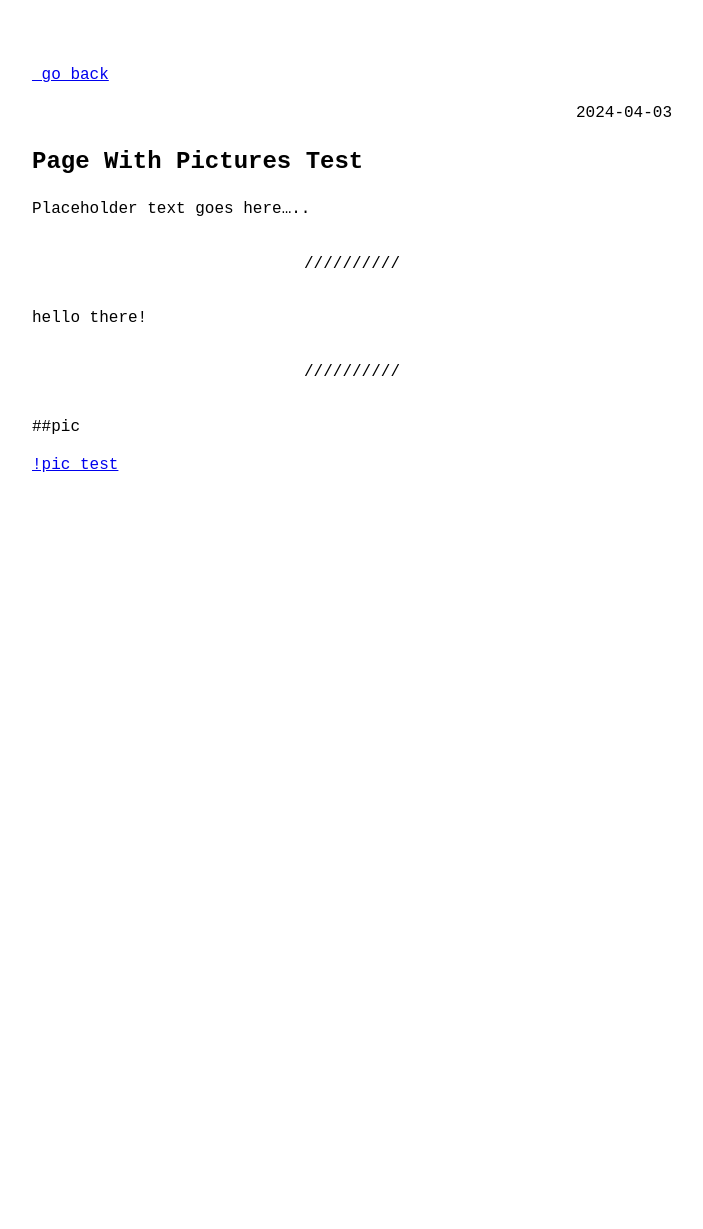
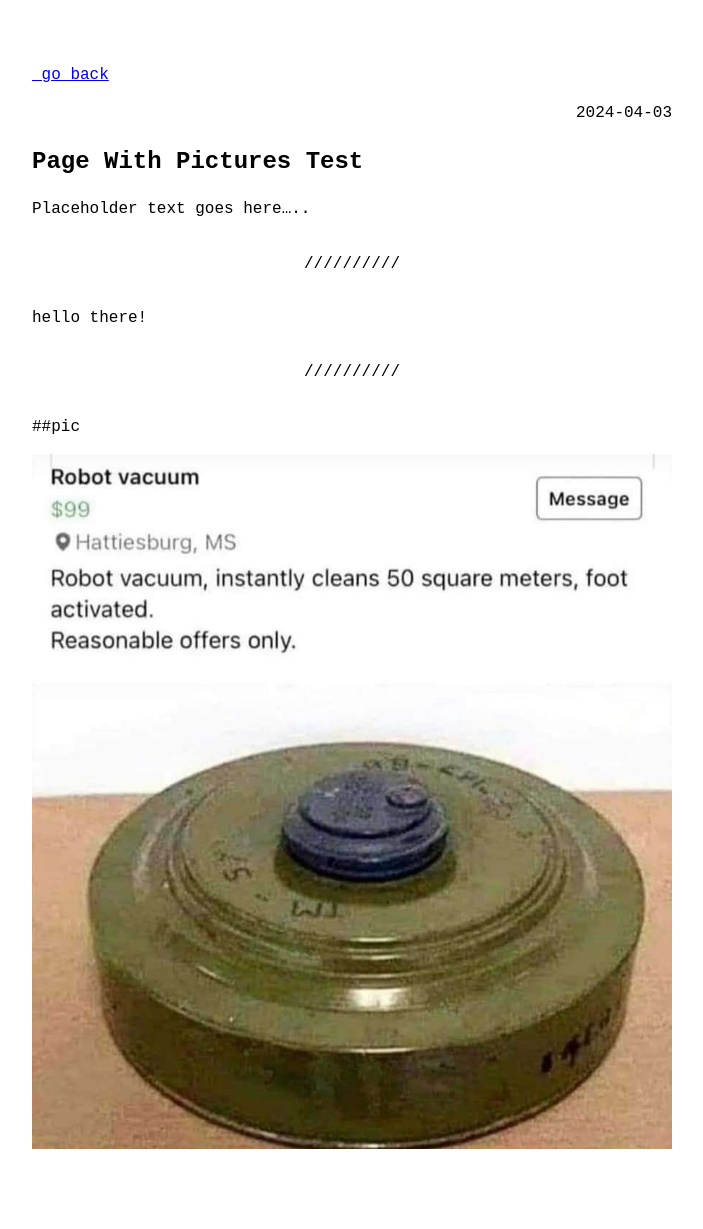
Before and after one commit to dzastsed/dzastsed.github.io, a Jekyll site: the page built from _posts/2024-04-03-page-with-pictures-test.md, in a window 1280 px wide. Shown: the whole page, without its empty margins (288-991 px from the left). Built offline with Jekyll 4.4.1, drawn with Linux system fonts in a browser that asks for light colours; before the commit the page ends 900 px from its top, so only the background shows below that.

Commit message:
Add files via upload

```diff
--- a/_posts/2024-04-03-page-with-pictures-test.md
+++ b/_posts/2024-04-03-page-with-pictures-test.md
@@ -13,4 +13,4 @@ hello there!
 
 ##pic
 
-[!pic test](https://github.com/dzastsed/dzastsed.github.io/blob/ea5cba96aa4897fbb0bdd3f2f6a288ea05397e23/_pictures/sample_pic.jpg?raw=true){:.ioda}
+![pic test](https://github.com/dzastsed/dzastsed.github.io/blob/ea5cba96aa4897fbb0bdd3f2f6a288ea05397e23/_pictures/sample_pic.jpg?raw=true)
```
